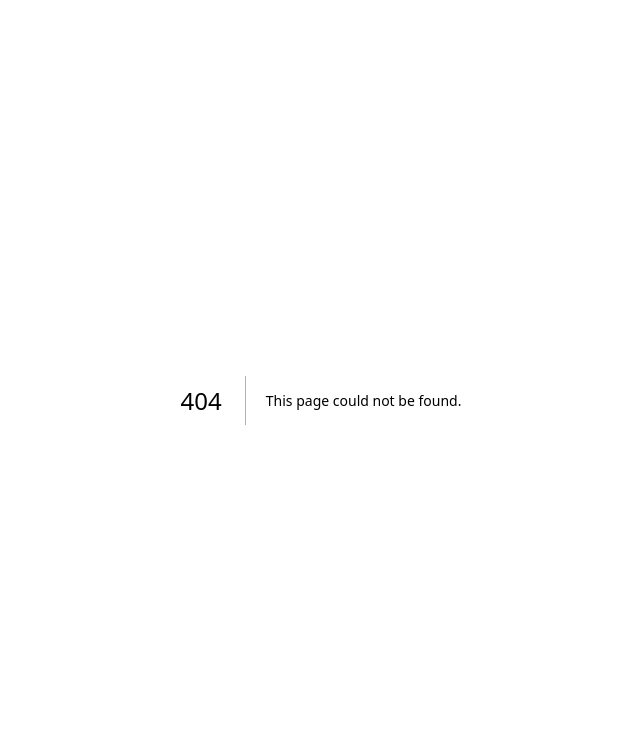
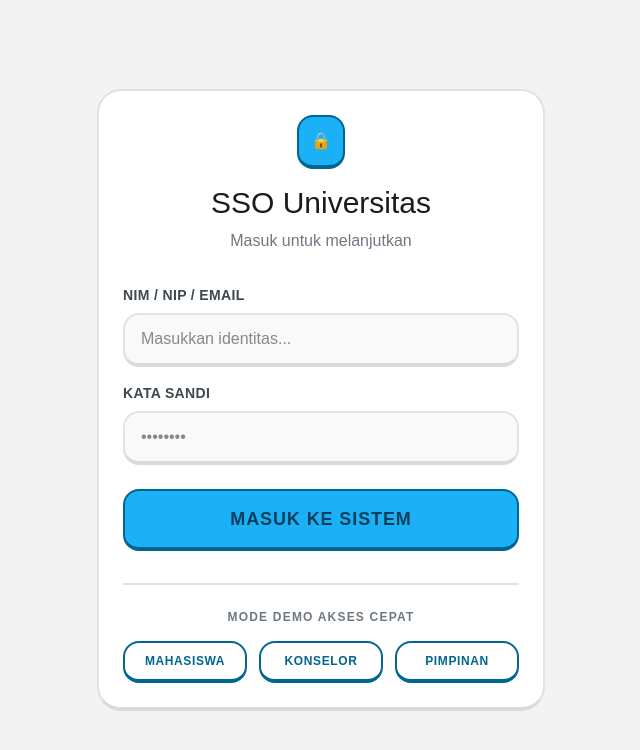
Before and after one commit to adityarajadn/pulih-tekra-2026, a Next.js app: page /login in a window 1280 px wide. Before the commit this address had no page. Shown: the top 750 px of the page, without its empty margins (319-959 px from the left). Built offline with nearby package versions, Linux system fonts and the light colour scheme.

Commit message:
add: login frontend

```diff
--- /dev/null
+++ b/app/login/page.tsx
@@ -0,0 +1,132 @@
+"use client"
+import React, { useState } from "react";
+import { useRouter } from "next/navigation";
+
+function GlobalStyles() {
+  return (
+    <style dangerouslySetInnerHTML={{ __html: `
+      @import url('https://fonts.googleapis.com/css2?family=Be+Vietnam+Pro:wght@400;500;700&family=Plus+Jakarta+Sans:wght@700;800&display=swap');
+
+      :root {
+        --bg-color: #faf9f9;
+        --surface-color: #ffffff;
+        --primary: #1cb0f6;
+        --primary-dark: #006590;
+        --primary-text: #00405d;
+        --border-light: #e3e2e2;
+        --border-dark: #dadada;
+        --text-main: #1a1c1c;
+        --text-muted: #6e7881;
+      }
+
+      .card-tactile {
+        background-color: var(--surface-color);
+        border: 2px solid var(--border-light);
+        border-bottom: 4px solid var(--border-dark);
+        border-radius: 1.5rem;
+        padding: 1.5rem;
+      }
+
+      .btn-primary {
+        background-color: var(--primary);
+        color: var(--primary-text);
+        border: 2px solid var(--primary-dark);
+        border-bottom: 4px solid var(--primary-dark);
+        border-radius: 1rem;
+        font-weight: 700;
+        text-transform: uppercase;
+        letter-spacing: 0.05em;
+        transition: all 0.1s ease;
+        cursor: pointer;
+        display: inline-flex;
+        align-items: center;
+        justify-content: center;
+        gap: 0.5rem;
+      }
+      .btn-outline {
+        background-color: transparent;
+        color: var(--primary-dark);
+        border: 2px solid var(--primary-dark);
+        border-bottom: 4px solid var(--primary-dark);
+        border-radius: 1rem;
+        font-weight: 700;
+        text-transform: uppercase;
+        letter-spacing: 0.05em;
+        transition: all 0.1s ease;
+        cursor: pointer;
+        display: inline-flex;
+        align-items: center;
+        justify-content: center;
+        gap: 0.5rem;
+      }
+
+      .input-tactile {
+        border: 2px solid var(--border-light);
+        border-bottom: 4px solid var(--border-dark);
+        border-radius: 1rem;
+        transition: all 0.1s ease;
+        font-family: inherit;
+      }
+      .input-tactile:focus { outline: none; border-color: var(--primary); border-bottom-color: var(--primary-dark); }
+
+      body { background-color: var(--bg-color); }
+    ` }} />
+  );
+}
+
+export default function LoginPage() {
+  const router = useRouter();
+  const [identity, setIdentity] = useState("");
+  const [password, setPassword] = useState("");
+
+  const submit = (role?: string) => {
+    // Demo: store role and redirect to home
+    if (role) {
+      try { localStorage.setItem('pulih_role', role); } catch (e) {}
+      router.push('/');
+      return;
+    }
+    // naive check (accept anything)
+    try { localStorage.setItem('pulih_role', 'mahasiswa'); } catch (e) {}
+    router.push('/');
+  };
+
+  return (
+    <div className="min-h-screen flex items-center justify-center p-4" style={{ backgroundColor: '#f4f3f3' }}>
+      <GlobalStyles />
+
+      <div className="card-tactile max-w-md w-full">
+        <div className="text-center mb-8">
+          <div style={{ backgroundColor: '#1cb0f6', border: '2px solid #006590', borderBottom: '4px solid #006590', padding: 12, borderRadius: 16, display: 'inline-block', marginBottom: 16 }}>
+            <span style={{ display: 'inline-block', color: '#00405d', fontWeight: 800 }}>🔒</span>
+          </div>
+          <h1 className="text-3xl text-[#1a1c1c] mb-2">SSO Universitas</h1>
+          <p className="text-[#6e7881] font-medium">Masuk untuk melanjutkan</p>
+        </div>
+
+        <form onSubmit={(e) => { e.preventDefault(); submit(); }} className="space-y-4">
+          <div>
+            <label className="block text-sm font-bold text-[#3e4850] mb-2 uppercase tracking-wide">NIM / NIP / Email</label>
+            <input value={identity} onChange={(e) => setIdentity(e.target.value)} type="text" className="input-tactile w-full px-4 py-3 bg-[#faf9f9]" placeholder="Masukkan identitas..." />
+          </div>
+          <div>
+            <label className="block text-sm font-bold text-[#3e4850] mb-2 uppercase tracking-wide">Kata Sandi</label>
+            <input value={password} onChange={(e) => setPassword(e.target.value)} type="password" className="input-tactile w-full px-4 py-3 bg-[#faf9f9]" placeholder="••••••••" />
+          </div>
+          <div className="pt-2">
+            <button type="submit" className="btn-primary w-full py-3.5 text-lg">Masuk ke Sistem</button>
+          </div>
+        </form>
+
+        <div className="mt-8 pt-6 border-t-2 border-[#e3e2e2]">
+          <p className="text-xs text-center text-[#6e7881] mb-4 uppercase tracking-widest font-bold">Mode Demo Akses Cepat</p>
+          <div className="grid grid-cols-1 md:grid-cols-3 gap-3">
+            <button onClick={() => submit('mahasiswa')} className="btn-outline py-2.5 text-xs">Mahasiswa</button>
+            <button onClick={() => submit('konselor')} className="btn-outline py-2.5 text-xs">Konselor</button>
+            <button onClick={() => submit('admin')} className="btn-outline py-2.5 text-xs">Pimpinan</button>
+          </div>
+        </div>
+      </div>
+    </div>
+  );
+}
--- a/app/page.tsx
+++ b/app/page.tsx
@@ -1,5 +1,5 @@
 import Image from "next/image";
-
+import page from "./login/page";
 export default function Home() {
   return (
     <div className="flex flex-col flex-1 items-center justify-center bg-zinc-50 font-sans dark:bg-black">
```
